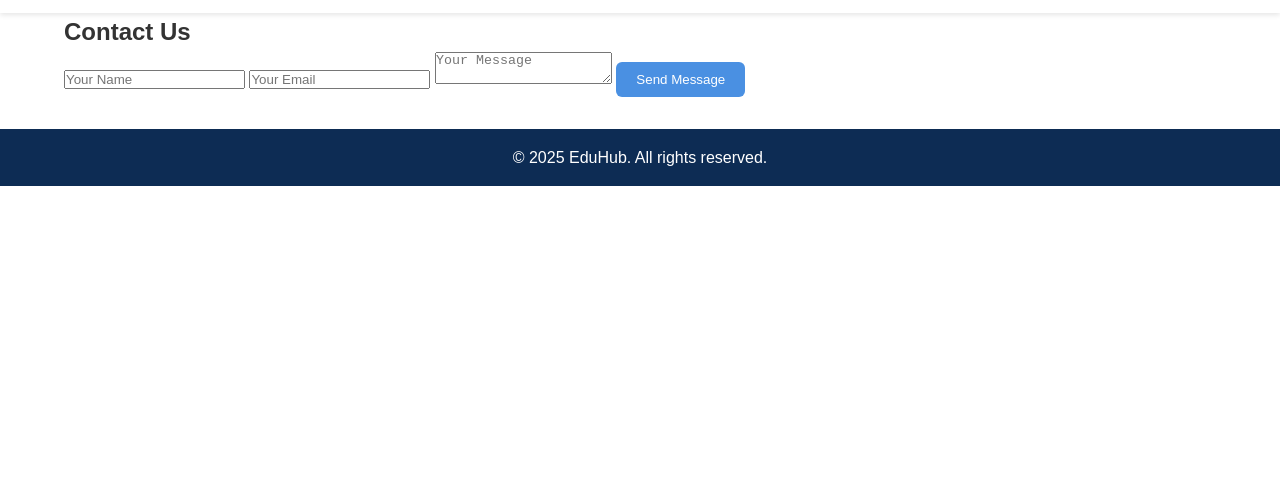
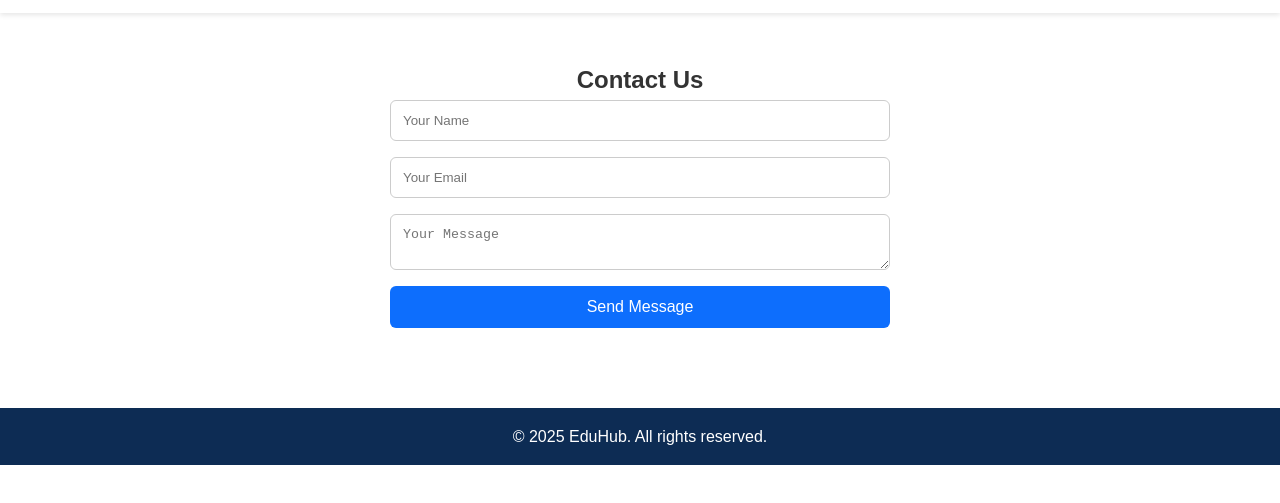
Before and after one commit to raufrasheed37-ctrl/Education, a plain HTML site: page contact.html in a window 1280 px wide. Shown: the part 57-560 px from the top of the page. Drawn offline with Linux system fonts and the light colour scheme.

Commit message:
contact fixing

```diff
--- a/assets/css/style.css
+++ b/assets/css/style.css
@@ -350,6 +350,38 @@ nav a.active, nav a:hover {
 }
 
 
+/* Contact */
+.contact {
+  padding: 3rem 0;
+  text-align: center;
+}
+
+.contact form {
+  display: flex;
+  flex-direction: column;
+  gap: 1rem;
+  max-width: 500px;
+  margin: auto;
+}
+
+.contact input, .contact textarea {
+  padding: 12px;
+  border: 1px solid #ccc;
+  border-radius: 6px;
+  width: 100%;
+}
+
+.contact button {
+  padding: 12px;
+  border: none;
+  border-radius: 6px;
+  background: #0d6efd;
+  color: white;
+  font-size: 16px;
+  cursor: pointer;
+}
+
+
 
 /* Dashboard */
 .dashboard {
```
